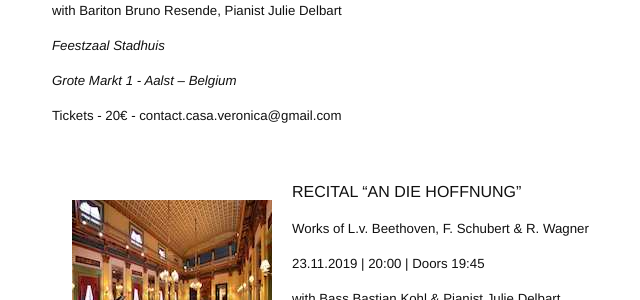
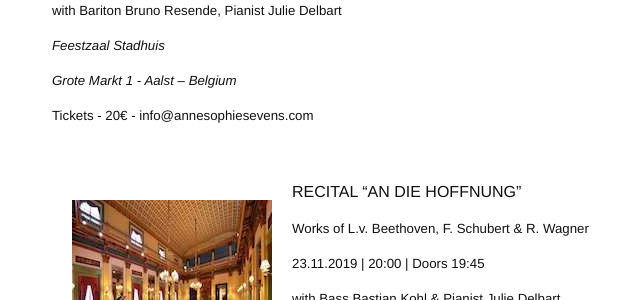
Before and after one commit to annesophie-sevens/annesophie-sevens.github.io, a Jekyll site: the page built from agenda-de.md, in a window 1280 px wide and 900 px high, scrolled down 534 px. Shown: the part 152-452 px from the top of the window, without its empty margins (218-858 px from the left). Built offline with Jekyll 4.4.1, drawn with Linux system fonts in a browser that asks for light colours; nearby versions of some CDN libraries.

Commit message:
Update agenda-de.md

```diff
--- a/agenda-de.md
+++ b/agenda-de.md
@@ -35,7 +35,7 @@ OPERA-GALA "BETWEEN DREAM & REALITY"
 
 ##### _Grote Markt 1 - Aalst – Belgium_
 
-##### Tickets - 20€ - contact.casa.veronica@gmail.com
+##### Tickets - 20€ - info@annesophiesevens.com
 
 &nbsp;
 
```
